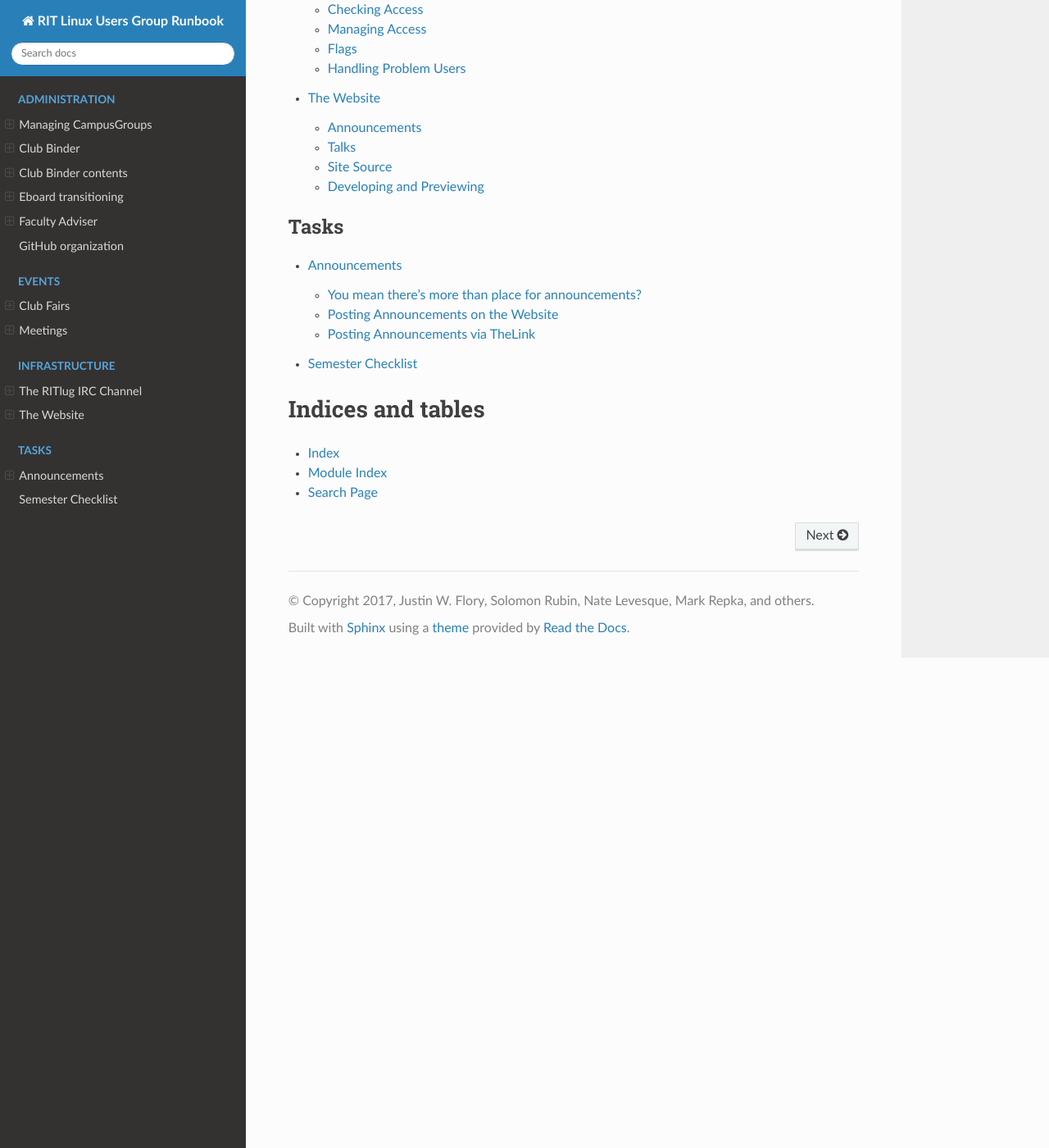
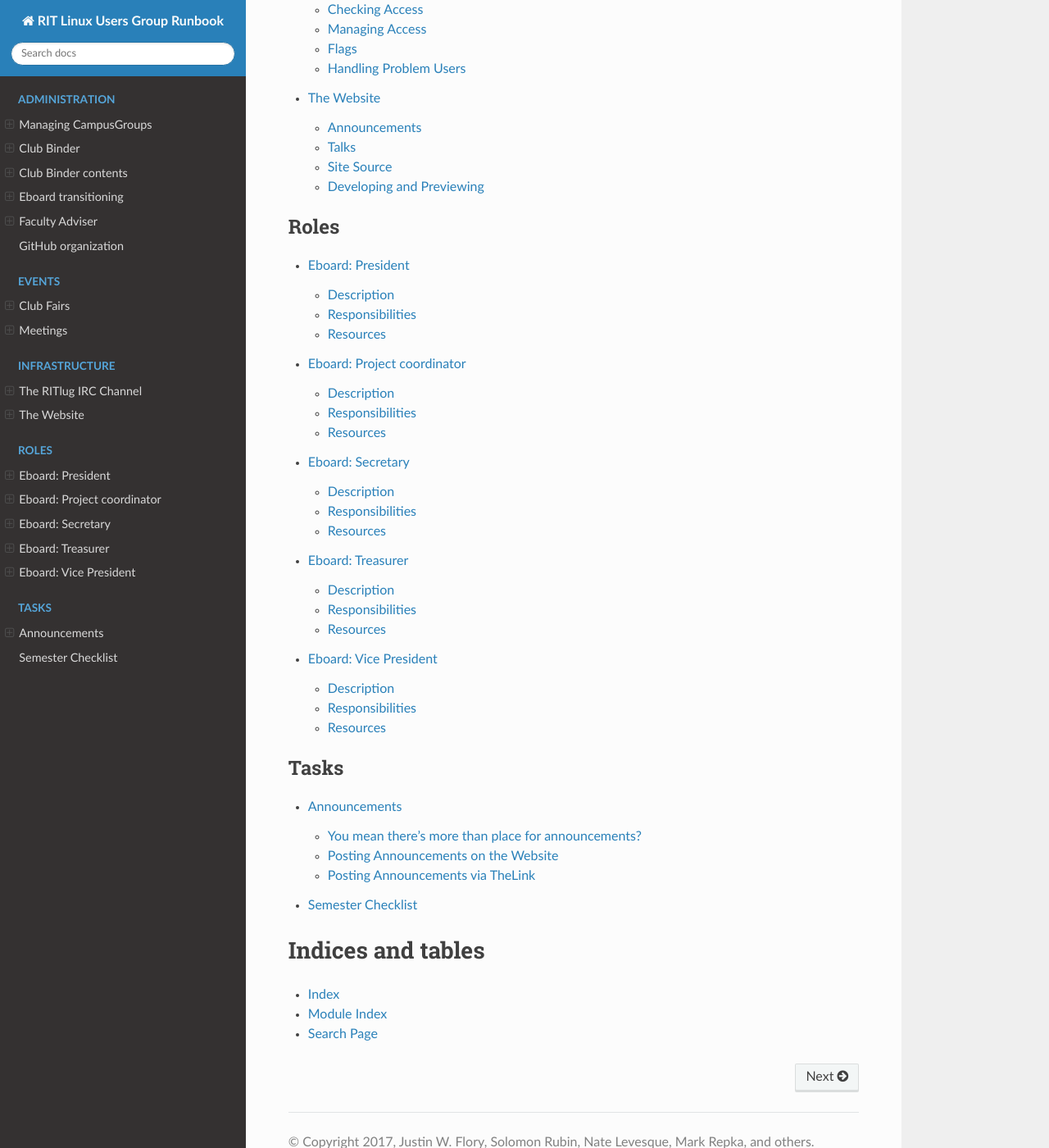
Before and after one commit to RITlug/runbook, a Sphinx documentation site: the page built from docs/index.rst, in a window 1280 px wide and 1400 px high, scrolled down 1480 px. Shown: the whole window at 82% size. Built offline with Sphinx 7.4.7 and the Read the Docs theme 2.0.0, drawn with Linux system fonts in a browser that asks for light colours; formulas are drawn with MathJax 3; some of the changed lines change nothing that is shown.

Commit message:
Add new 'Roles' category, add placeholder pages

```diff
--- a/docs/index.rst
+++ b/docs/index.rst
@@ -32,6 +32,14 @@ Welcome to the RITlug Runbook!
 
 .. toctree::
     :maxdepth: 2
+    :name: roles
+    :caption: Roles
+    :glob:
+
+    roles/*
+
+.. toctree::
+    :maxdepth: 2
     :name: tasks
     :caption: Tasks
     :glob:
--- /dev/null
+++ b/docs/roles/president.rst
@@ -0,0 +1,36 @@
+Eboard: President
+=================
+
+The president is one of the elected members of the executive board (i.e.
+"eboard"). The president is directly responsible for managing the club and
+coordinating with other eboard members. This page explains more about the
+responsibilities and role of the president.
+
+
+Description
+-----------
+
+< general description of role, 1-2 paragraphs >
+
+
+Eligibility requirements
+^^^^^^^^^^^^^^^^^^^^^^^^
+
+< basic eligiblity requirements – what if someone is on co-op? away from
+campus? working remote? is under academic suspension (i.e. low GPA)?
+
+
+Responsibilities
+----------------
+
+< responsibilities and routine work that someone in this position is directly
+accountable for – what do they do and what should other eboard members expect
+from this person? >
+
+
+Resources
+---------
+
+< any resources, pages, or other things someone coming into this should read to
+be informed and prepared to take on the role – probably best as a list of
+links! >
--- /dev/null
+++ b/docs/roles/project-coordinator.rst
@@ -0,0 +1,37 @@
+Eboard: Project coordinator
+===========================
+
+The project coordinator is one of the elected members of the executive board
+(i.e. "eboard"). The project coordinator is directly responsible for managing
+different projects in the club. Sometimes, the project coordinator may act as a
+project lead for a specific project. This page explains more about the
+responsibilities and role of the project coordinator.
+
+
+Description
+-----------
+
+< general description of role, 1-2 paragraphs >
+
+
+Eligibility requirements
+^^^^^^^^^^^^^^^^^^^^^^^^
+
+< basic eligiblity requirements – what if someone is on co-op? away from
+campus? working remote? is under academic suspension (i.e. low GPA)?
+
+
+Responsibilities
+----------------
+
+< responsibilities and routine work that someone in this position is directly
+accountable for – what do they do and what should other eboard members expect
+from this person? >
+
+
+Resources
+---------
+
+< any resources, pages, or other things someone coming into this should read to
+be informed and prepared to take on the role – probably best as a list of
+links! >
--- /dev/null
+++ b/docs/roles/secretary.rst
@@ -0,0 +1,36 @@
+Eboard: Secretary
+=================
+
+The secretary is one of the elected members of the executive board (i.e.
+"eboard"). The secretary helps with written communication and keeping club
+records updated and current. This page explains more about the responsibilities
+and role of the secretary.
+
+
+Description
+-----------
+
+< general description of role, 1-2 paragraphs >
+
+
+Eligibility requirements
+^^^^^^^^^^^^^^^^^^^^^^^^
+
+< basic eligiblity requirements – what if someone is on co-op? away from
+campus? working remote? is under academic suspension (i.e. low GPA)?
+
+
+Responsibilities
+----------------
+
+< responsibilities and routine work that someone in this position is directly
+accountable for – what do they do and what should other eboard members expect
+from this person? >
+
+
+Resources
+---------
+
+< any resources, pages, or other things someone coming into this should read to
+be informed and prepared to take on the role – probably best as a list of
+links! >
--- /dev/null
+++ b/docs/roles/treasurer.rst
@@ -0,0 +1,37 @@
+Eboard: Treasurer
+=================
+
+The treasurer is one of the elected members of the executive board (i.e.
+"eboard"). The treasurer is directly responsible for managing the club's
+financial resources and budget. The treasurer also helps plan financial
+purchases for the club. This page explains more about the responsibilities and
+role of the treasurer.
+
+
+Description
+-----------
+
+< general description of role, 1-2 paragraphs >
+
+
+Eligibility requirements
+^^^^^^^^^^^^^^^^^^^^^^^^
+
+< basic eligiblity requirements – what if someone is on co-op? away from
+campus? working remote? is under academic suspension (i.e. low GPA)?
+
+
+Responsibilities
+----------------
+
+< responsibilities and routine work that someone in this position is directly
+accountable for – what do they do and what should other eboard members expect
+from this person? >
+
+
+Resources
+---------
+
+< any resources, pages, or other things someone coming into this should read to
+be informed and prepared to take on the role – probably best as a list of
+links! >
--- /dev/null
+++ b/docs/roles/vice-president.rst
@@ -0,0 +1,38 @@
+Eboard: Vice President
+======================
+
+The vice president is one of the elected members of the executive board (i.e.
+"eboard"). The vice president is directly responsible for helping the president
+carry out their responsibilities and help manage the overall club. Usually, the
+president and vice president maintain a close relationship where
+responsibilities often swap between the two. This page explains more about the
+responsibilities and role of the vice president.
+
+
+Description
+-----------
+
+< general description of role, 1-2 paragraphs >
+
+
+Eligibility requirements
+^^^^^^^^^^^^^^^^^^^^^^^^
+
+< basic eligiblity requirements – what if someone is on co-op? away from
+campus? working remote? is under academic suspension (i.e. low GPA)?
+
+
+Responsibilities
+----------------
+
+< responsibilities and routine work that someone in this position is directly
+accountable for – what do they do and what should other eboard members expect
+from this person? >
+
+
+Resources
+---------
+
+< any resources, pages, or other things someone coming into this should read to
+be informed and prepared to take on the role – probably best as a list of
+links! >
```
